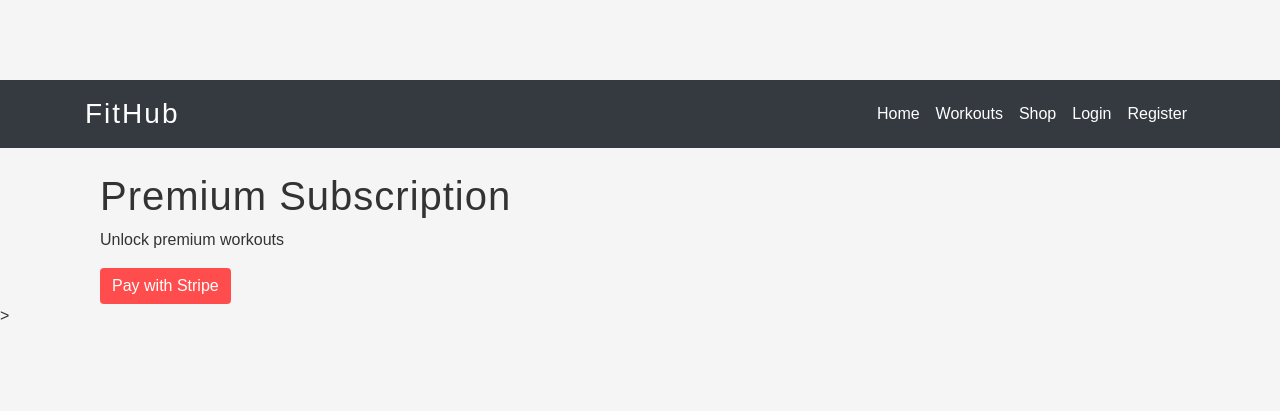
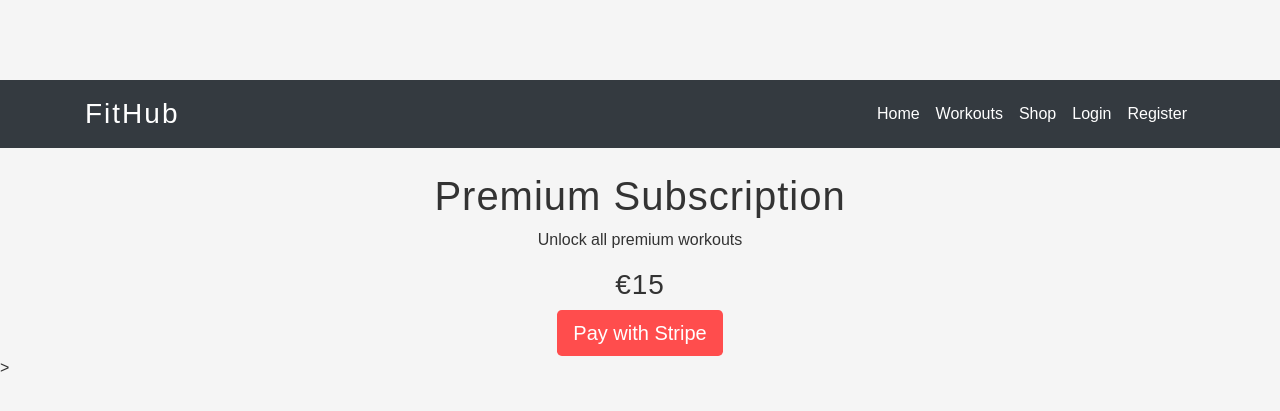
Before and after one commit to eandachew/fithub, a Django app: page /payments/checkout/ in a window 1280 px wide. Shown: the top 411 px of the page. Run offline with Django 3.2, Linux system fonts and the light colour scheme; some libraries are stand-ins or nearby versions.

Commit message:
implement Stripe checkout session for premium subscription

```diff
--- a/payments/templates/payments/checkout.html
+++ b/payments/templates/payments/checkout.html
@@ -2,13 +2,20 @@
 
 {% block content %}
 
-<div class="container">
+<div class="container text-center">
 
 <h1>Premium Subscription</h1>
 
-<p>Unlock premium workouts</p>
+<p>Unlock all premium workouts</p>
 
-<button class="btn btn-primary">Pay with Stripe</button>
+<h3>€15</h3>
+
+<form method="POST">
+    {% csrf_token %}
+    <button type="submit" class="btn btn-primary btn-lg">
+        Pay with Stripe
+    </button>
+</form>
 
 </div>
 
--- a/payments/views.py
+++ b/payments/views.py
@@ -1,21 +1,37 @@
-from django.shortcuts import render
+from django.shortcuts import render, redirect
 from django.conf import settings
 import stripe
+from django.urls import reverse
 
 # Create your views here.
 
 stripe.api_key = settings.STRIPE_SECRET_KEY
 
-
 def checkout(request):
 
-    context = {
-        "stripe_public_key": settings.STRIPE_PUBLIC_KEY
-    }
+    if request.method == "POST":
 
-    return render(request, "payments/checkout.html", context)
+        session = stripe.checkout.Session.create(
+            payment_method_types=['card'],
+            line_items=[{
+                'price_data': {
+                    'currency': 'eur',
+                    'product_data': {
+                        'name': 'FitHub Premium Access',
+                    },
+                    'unit_amount': 1500,
+                },
+                'quantity': 1,
+            }],
+            mode='payment',
+            success_url=request.build_absolute_uri(reverse('payment_success')),
+            cancel_url=request.build_absolute_uri(reverse('checkout')),
+        )
+
+        return redirect(session.url)
+
+    return render(request, "payments/checkout.html")
 
 
 def payment_success(request):
-
     return render(request, "payments/success.html")
```
